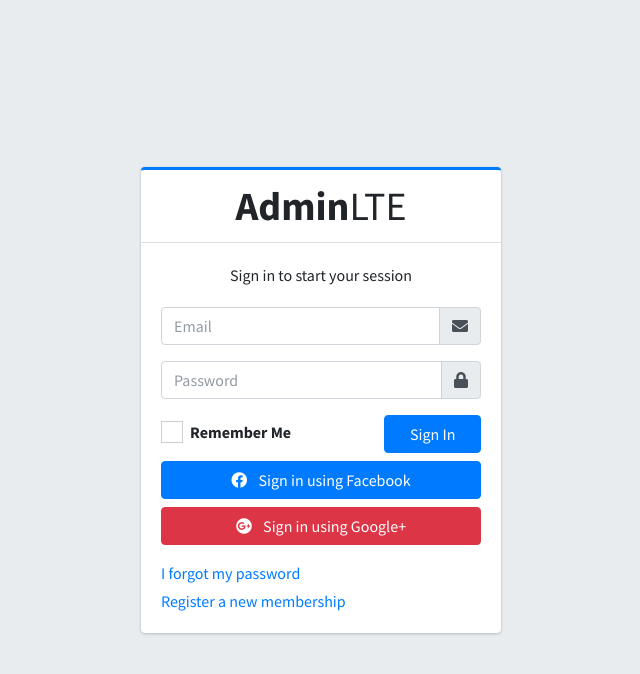
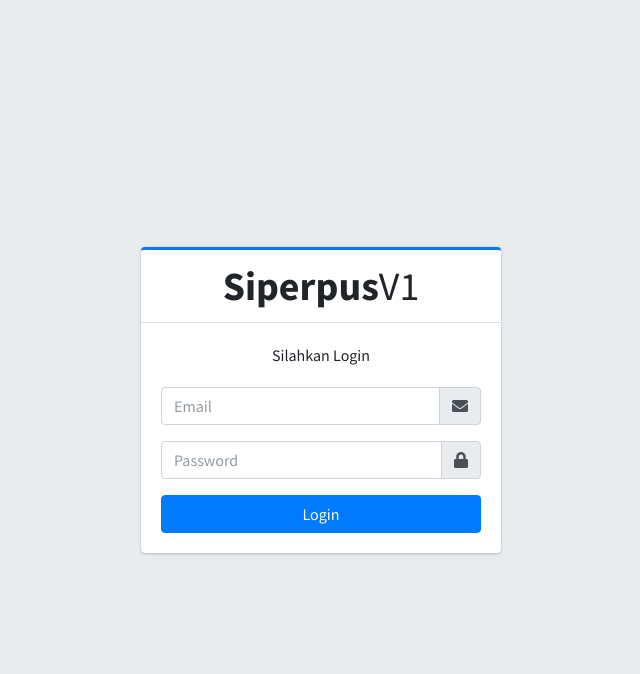
Before and after one commit to NaMLiM/Siperpus, a PHP site: page /login.php in a window 1280 px wide. Shown: the top 674 px of the page, without its empty margins (319-959 px from the left). Run offline with PHP 8.4, Linux system fonts and the light colour scheme; some libraries are stand-ins or nearby versions.

Commit message:
update lib

```diff
--- a/index.php
+++ b/index.php
@@ -45,7 +45,7 @@
           <!-- Menu Body -->
           <!-- Menu Footer-->
           <li class="user-footer">
-            <a href="#" class="btn btn-default btn-flat float-right">Sign out</a>
+            <a href="#" class="btn btn-default btn-flat float-right">Logout</a>
           </li>
         </ul>
       </li>
--- a/login.php
+++ b/login.php
@@ -19,12 +19,12 @@
   <!-- /.login-logo -->
   <div class="card card-outline card-primary">
     <div class="card-header text-center">
-      <a href="../../index2.html" class="h1"><b>Admin</b>LTE</a>
+      <a href="index.php" class="h1"><b>Siperpus</b>V1</a>
     </div>
     <div class="card-body">
-      <p class="login-box-msg">Sign in to start your session</p>
+      <p class="login-box-msg">Silahkan Login</p>
 
-      <form action="../../index3.html" method="post">
+      <form action="system/login-proses.php" method="post">
         <div class="input-group mb-3">
           <input type="email" class="form-control" placeholder="Email">
           <div class="input-group-append">
@@ -41,39 +41,10 @@
             </div>
           </div>
         </div>
-        <div class="row">
-          <div class="col-8">
-            <div class="icheck-primary">
-              <input type="checkbox" id="remember">
-              <label for="remember">
-                Remember Me
-              </label>
-            </div>
-          </div>
-          <!-- /.col -->
-          <div class="col-4">
-            <button type="submit" class="btn btn-primary btn-block">Sign In</button>
-          </div>
-          <!-- /.col -->
+        <div>
+            <button type="submit" class="btn btn-primary btn-block">Login</button>
         </div>
       </form>
-
-      <div class="social-auth-links text-center mt-2 mb-3">
-        <a href="#" class="btn btn-block btn-primary">
-          <i class="fab fa-facebook mr-2"></i> Sign in using Facebook
-        </a>
-        <a href="#" class="btn btn-block btn-danger">
-          <i class="fab fa-google-plus mr-2"></i> Sign in using Google+
-        </a>
-      </div>
-      <!-- /.social-auth-links -->
-
-      <p class="mb-1">
-        <a href="forgot-password.html">I forgot my password</a>
-      </p>
-      <p class="mb-0">
-        <a href="register.html" class="text-center">Register a new membership</a>
-      </p>
     </div>
     <!-- /.card-body -->
   </div>
```
Also changed, not shown: system/login-proses.php (added), system/logout-proses.php (added).
